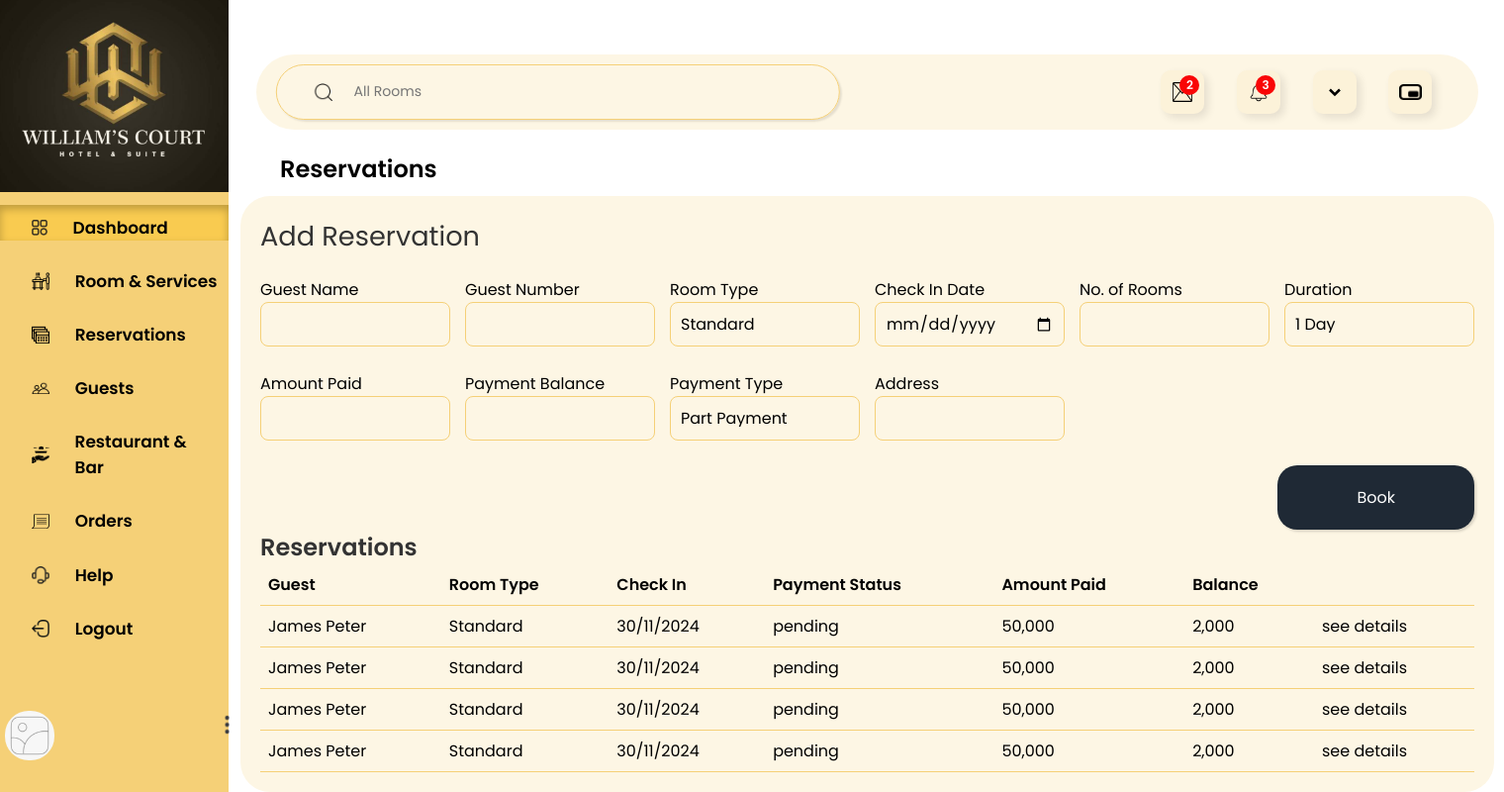
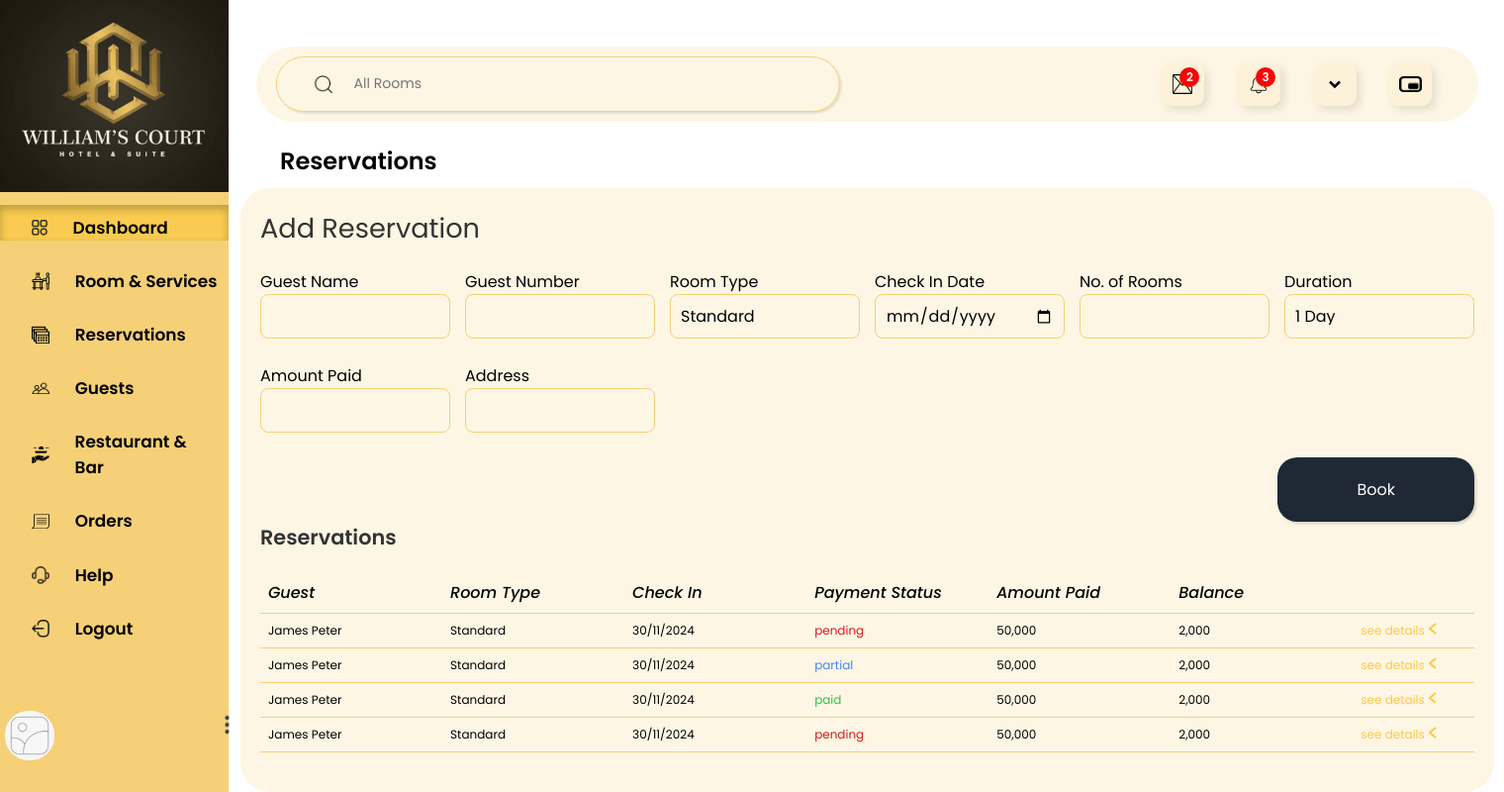
Before and after one commit to Wikki2000/William_Hotel_App, a Flask app: template app/templates/dashboard/reservation_dasboard.html in a window 1520 px wide. Shown: the whole page at 99% size. Run offline with Flask 3, Linux system fonts and the light colour scheme; the template is opened without the code that fills it, so the values that code supplies are empty; parts of the project's set-up code (start-up, migrations or seed data) failed here and were passed over; some libraries are stand-ins or nearby versions.

Commit message:
reservation

```diff
--- a/app/static/css/staff_dashboard/reservation_dashboard.css
+++ b/app/static/css/staff_dashboard/reservation_dashboard.css
@@ -57,6 +57,12 @@ main button.book-btn {
     margin-left: auto;
 }
 
+.reservations-table{
+    font-size: 1.3rem;
+    font-weight: 600;
+    margin-bottom: 20px;
+}
+
 /* table section */
 main .reservations-table {
     width: 100%;
@@ -70,10 +76,31 @@ main .table-layout{
 .table-layout td {
     text-align: left;
     padding: 8px;
+    width: 15%;
 }
 
 .table-layout tr{
     border-bottom: 1px solid #F5D077;
+}
+.table-layout th{
+    font-size: 16px;
+    font-weight: 500;
+}
+.table-layout td {
+    font-size: 12px;
+    font-weight: 400;
+}
+.table-layout td.pending{
+    color: #D41B1B;
+}
+.table-layout td.paid {
+    color: #34BF49;
+}
+.table-layout td.partial {
+    color: #4285F4;
+}
+.details{
+    color: #FFC845;
 }
 /*
 main .reservations-table {
--- a/app/templates/dashboard/reservation_dasboard.html
+++ b/app/templates/dashboard/reservation_dasboard.html
@@ -350,18 +350,6 @@
                       </div>
 
                       <div class="form">
-                        <label for="payment-balance">Payment Balance</label>
-                        <input type="number" id="payment-balance" min="0" />
-                      </div>
-
-                      <div class="form">
-                        <label for="payment-type">Payment Type</label>
-                        <select id="payment-type">
-                          <option value="part-payment">Part Payment</option>
-                        </select>
-                      </div>
-
-                      <div class="form">
                         <label for="address">Address</label>
                         <input type="text" id="address" />
                       </div>
@@ -372,7 +360,7 @@
                 </div>
 
                 <div class="reservations-table">
-                  <h2>Reservations</h2>
+                  <h2 class="reservations-table">Reservations</h2>
                   <table class="table-layout">
                     <thead>
                       <tr>
@@ -390,40 +378,100 @@
                         <td>James Peter</td>
                         <td>Standard</td>
                         <td>30/11/2024</td>
-                        <td>pending</td>
+                        <td class="pending">pending</td>
                         <td>50,000</td>
                         <td>2,000</td>
-                        <td>see details</td>
+                        <td class="details">
+                          see details
+                          <svg
+                            width="9"
+                            height="12"
+                            viewBox="0 0 9 12"
+                            fill="none"
+                            xmlns="http://www.w3.org/2000/svg"
+                          >
+                            <path
+                              d="M8 11L2 6L8 1"
+                              stroke="#FFC845"
+                              stroke-width="2"
+                            />
+                          </svg>
+                        </td>
                       </tr>
 
                       <tr>
                         <td>James Peter</td>
                         <td>Standard</td>
                         <td>30/11/2024</td>
-                        <td>pending</td>
+                        <td class="partial">partial</td>
                         <td>50,000</td>
                         <td>2,000</td>
-                        <td>see details</td>
+                        <td class="details">
+                          see details
+                          <svg
+                            width="9"
+                            height="12"
+                            viewBox="0 0 9 12"
+                            fill="none"
+                            xmlns="http://www.w3.org/2000/svg"
+                          >
+                            <path
+                              d="M8 11L2 6L8 1"
+                              stroke="#FFC845"
+                              stroke-width="2"
+                            />
+                          </svg>
+                        </td>
                       </tr>
 
                       <tr>
                         <td>James Peter</td>
                         <td>Standard</td>
                         <td>30/11/2024</td>
-                        <td>pending</td>
+                        <td class="paid">paid</td>
                         <td>50,000</td>
                         <td>2,000</td>
-                        <td>see details</td>
+                        <td class="details">
+                          see details
+                          <svg
+                            width="9"
+                            height="12"
+                            viewBox="0 0 9 12"
+                            fill="none"
+                            xmlns="http://www.w3.org/2000/svg"
+                          >
+                            <path
+                              d="M8 11L2 6L8 1"
+                              stroke="#FFC845"
+                              stroke-width="2"
+                            />
+                          </svg>
+                        </td>
                       </tr>
 
                       <tr>
                         <td>James Peter</td>
                         <td>Standard</td>
                         <td>30/11/2024</td>
-                        <td>pending</td>
+                        <td class="pending">pending</td>
                         <td>50,000</td>
                         <td>2,000</td>
-                        <td>see details</td>
+                        <td class="details">
+                          see details
+                          <svg
+                            width="9"
+                            height="12"
+                            viewBox="0 0 9 12"
+                            fill="none"
+                            xmlns="http://www.w3.org/2000/svg"
+                          >
+                            <path
+                              d="M8 11L2 6L8 1"
+                              stroke="#FFC845"
+                              stroke-width="2"
+                            />
+                          </svg>
+                        </td>
                       </tr>
                     </tbody>
                   </table>
```
